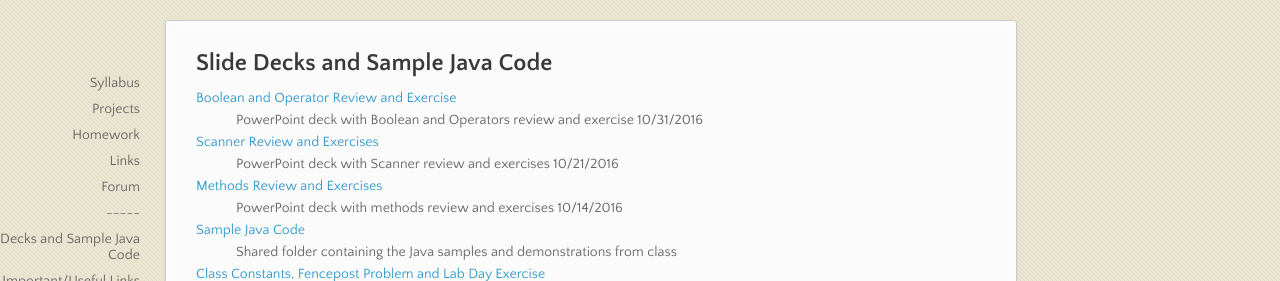
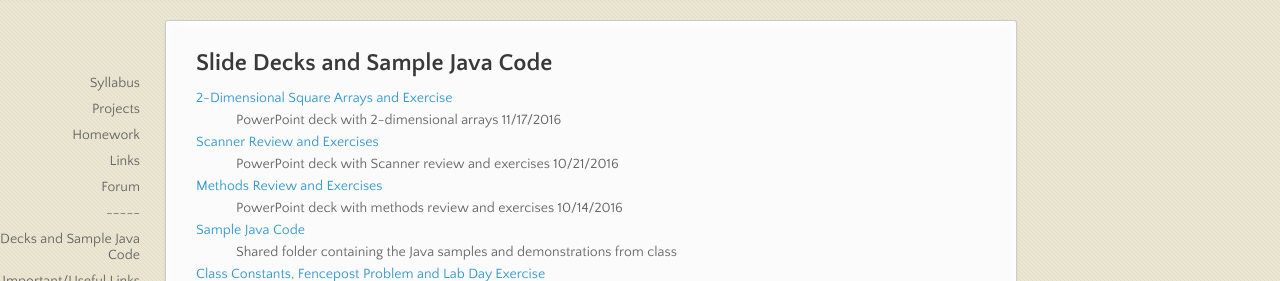
Before and after one commit to stutlerk/ihs-website, a Jekyll site: the page built from _apcs/links.html, in a window 1280 px wide and 1173 px high. Shown: the part 170-451 px from the top of the window. Built offline with Jekyll 4.4.1, drawn with Linux system fonts in a browser that asks for light colours; nearby versions of some CDN libraries.

Commit message:
Update links.html

```diff
--- a/_apcs/links.html
+++ b/_apcs/links.html
@@ -6,8 +6,9 @@
 <section>
 <h2>Slide Decks and Sample Java Code</h2>
 <dl>
-    <dt><a href="https://issaquahwednet-my.sharepoint.com/personal/stutlerk_issaquah_wednet_edu/_layouts/15/guestaccess.aspx?guestaccesstoken=oTU7cHI6Yyjy5vXWbs3yx%2fV9Ken9doKzbBuWHLWjC1o%3d&docid=0cd42b0849a144949aa5586f3db70fc2d&rev=1">Boolean and Operator Review and Exercise</a></dt>
-    <dd>PowerPoint deck with Boolean and Operators review and exercise 10/31/2016</dd>
+    <dt><a href="https://issaquahwednet-my.sharepoint.com/personal/stutlerk_issaquah_wednet_edu/_layouts/15/guestaccess.aspx?guestaccesstoken=P1t%2bzxaKeb31u%2bITSeyGDdkaN76qkKJ1HrGkmTAsgYY%3d&docid=2_0121c736055ac450e9b4e7bebd31e4da3&rev=1">2-Dimensional Square Arrays and Exercise</a></dt>
+    <dd>PowerPoint deck with 2-dimensional arrays 11/17/2016</dd>
+
     <dt><a href="https://issaquahwednet-my.sharepoint.com/personal/stutlerk_issaquah_wednet_edu/_layouts/15/guestaccess.aspx?guestaccesstoken=e5jlD8w70zCpigkB3Kc4%2bj%2fJQilUn3XAIhY1Cegk3lY%3d&docid=199433f9f85164aaaacc3582215a7b701&rev=1">Scanner Review and Exercises</a></dt>
     <dd>PowerPoint deck with Scanner review and exercises 10/21/2016</dd>
 
```
